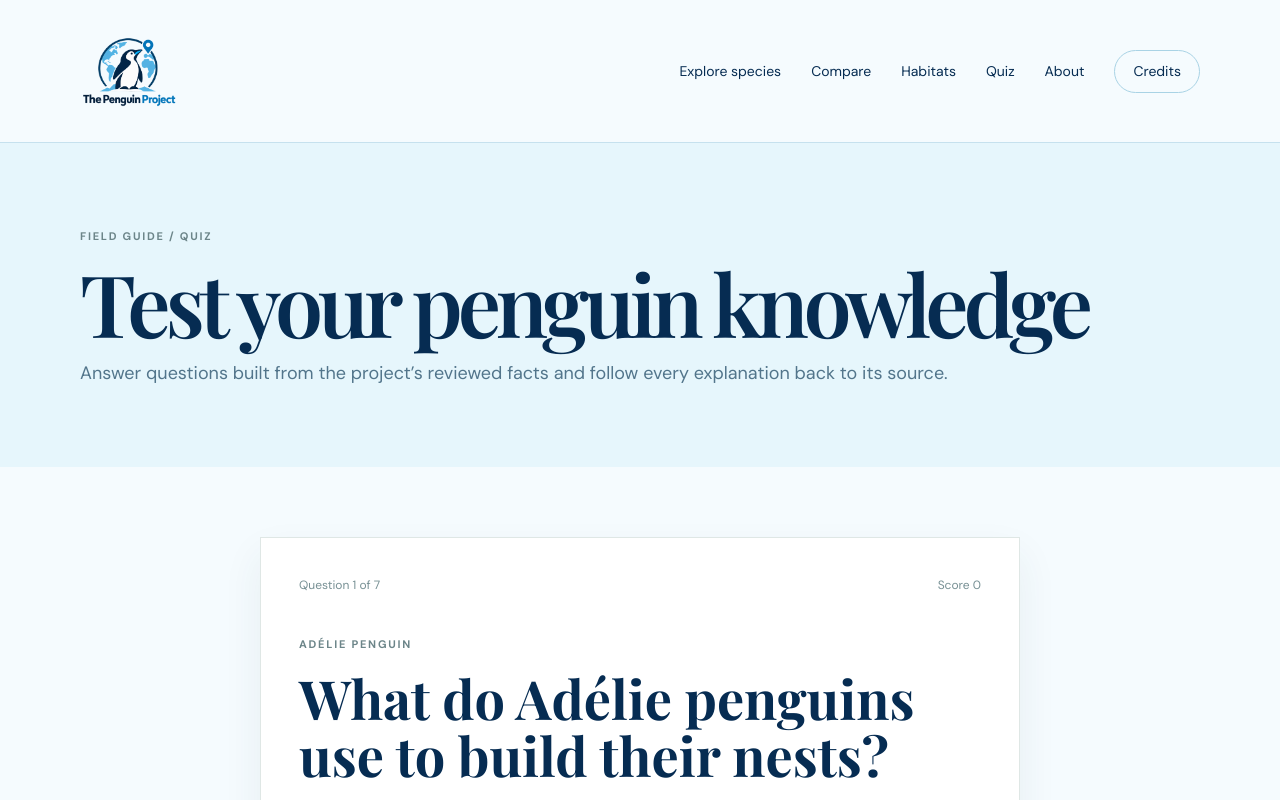
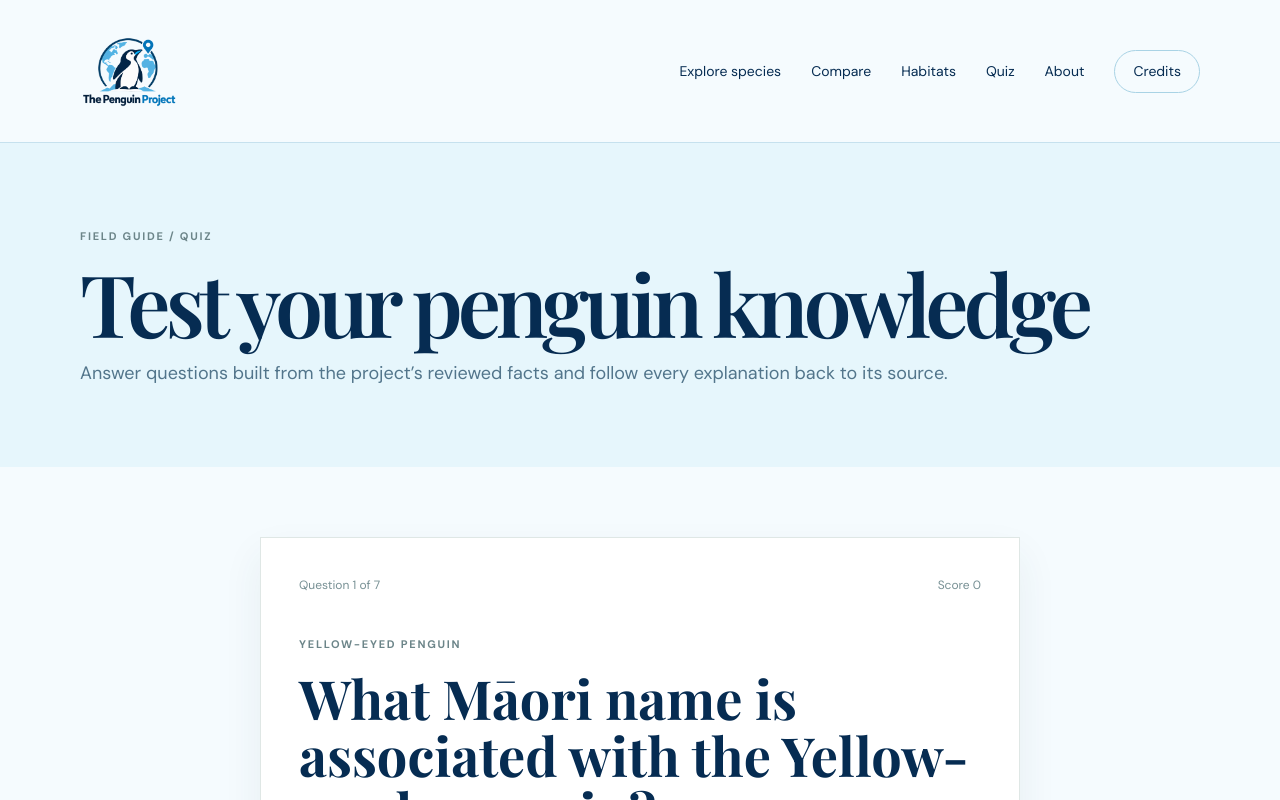
Before and after one commit to tsc221645/the_penguin_project, a Vue app: page /quiz in a window 1280 px wide. Shown: the top 800 px of the page. Built offline with nearby package versions, Linux system fonts and the light colour scheme; a web font is replaced by a local one.

Commit message:
feat(quiz): randomize question order

```diff
--- /dev/null
+++ b/src/lib/quiz.ts
@@ -0,0 +1,8 @@
+export function shuffleQuestions<T>(items: T[], random = Math.random): T[] {
+  const shuffled = [...items]
+  for (let index = shuffled.length - 1; index > 0; index -= 1) {
+    const swapIndex = Math.floor(random() * (index + 1))
+    ;[shuffled[index], shuffled[swapIndex]] = [shuffled[swapIndex], shuffled[index]]
+  }
+  return shuffled
+}
--- a/src/pages/QuizPage.vue
+++ b/src/pages/QuizPage.vue
@@ -4,12 +4,14 @@ import FactCard from '../components/FactCard.vue'
 import SourceList from '../components/SourceList.vue'
 import { didYouKnowFacts, quizQuestions } from '../content/quiz'
 import { getImage, getSpecies } from '../lib/content'
+import { shuffleQuestions } from '../lib/quiz'
 
+const questions = ref(shuffleQuestions(quizQuestions))
 const questionIndex = ref(0)
 const score = ref(0)
 const selectedOption = ref<string | null>(null)
 const finished = ref(false)
-const currentQuestion = computed(() => quizQuestions[questionIndex.value])
+const currentQuestion = computed(() => questions.value[questionIndex.value])
 const selectedSpecies = computed(() => currentQuestion.value?.speciesId ? getSpecies(currentQuestion.value.speciesId) : undefined)
 const questionImage = computed(() => currentQuestion.value?.imageId ? getImage(currentQuestion.value.imageId) : undefined)
 
@@ -20,13 +22,14 @@ function choose(optionId: string) {
 }
 
 function nextQuestion() {
-  if (questionIndex.value === quizQuestions.length - 1) { finished.value = true; return }
+  if (questionIndex.value === questions.value.length - 1) { finished.value = true; return }
   questionIndex.value += 1
   selectedOption.value = null
 }
 
 function restart() {
   questionIndex.value = 0
+  questions.value = shuffleQuestions(quizQuestions)
   score.value = 0
   selectedOption.value = null
   finished.value = false
@@ -37,7 +40,7 @@ function restart() {
   <section class="page-heading"><div class="container"><p class="eyebrow">Field guide / quiz</p><h1>Test your penguin knowledge</h1><p>Answer questions built from the project’s reviewed facts and follow every explanation back to its source.</p></div></section>
   <section class="container quiz-page">
     <div v-if="!finished && currentQuestion" class="quiz-card" aria-live="polite">
-      <div class="quiz-progress"><span>Question {{ questionIndex + 1 }} of {{ quizQuestions.length }}</span><span>Score {{ score }}</span></div>
+      <div class="quiz-progress"><span>Question {{ questionIndex + 1 }} of {{ questions.length }}</span><span>Score {{ score }}</span></div>
       <p v-if="selectedSpecies" class="eyebrow">{{ selectedSpecies.commonName }}</p>
       <h2>{{ currentQuestion.prompt }}</h2>
       <figure v-if="questionImage" class="quiz-image"><img :src="questionImage.approvedImageUrl" :alt="questionImage.alt"><figcaption>{{ questionImage.attributionText }}</figcaption></figure>
@@ -48,10 +51,10 @@ function restart() {
         <strong>{{ selectedOption === currentQuestion.correctOptionId ? 'Correct!' : 'Not quite.' }}</strong>
         <p>{{ currentQuestion.explanation }}</p>
         <SourceList :source-ids="currentQuestion.sourceIds" />
-        <div class="quiz-feedback-actions"><button class="button" type="button" @click="nextQuestion">{{ questionIndex === quizQuestions.length - 1 ? 'See result' : 'Next question' }} <span>→</span></button></div>
+        <div class="quiz-feedback-actions"><button class="button" type="button" @click="nextQuestion">{{ questionIndex === questions.length - 1 ? 'See result' : 'Next question' }} <span>→</span></button></div>
       </div>
     </div>
-    <div v-else class="quiz-result" aria-live="polite"><p class="eyebrow">Quiz complete</p><h2>You scored {{ score }} of {{ quizQuestions.length }}</h2><p>{{ score === quizQuestions.length ? 'A perfect flight through the field guide.' : 'Every answer is another trail back to the birds.' }}</p><button class="button" type="button" @click="restart">Try again <span>↻</span></button></div>
+    <div v-else class="quiz-result" aria-live="polite"><p class="eyebrow">Quiz complete</p><h2>You scored {{ score }} of {{ questions.length }}</h2><p>{{ score === questions.length ? 'A perfect flight through the field guide.' : 'Every answer is another trail back to the birds.' }}</p><button class="button" type="button" @click="restart">Try again <span>↻</span></button></div>
     <section class="did-you-know"><div class="section-heading"><div><p class="eyebrow">A little more to know</p><h2>Small facts,<br><i>big birds</i>.</h2></div></div><div class="fact-card-grid"><FactCard v-for="fact in didYouKnowFacts" :key="fact.id" :fact="fact" /></div></section>
   </section>
 </template>
```
Also changed, not shown: 2 other files (tests, documents, lock files or other folders).
